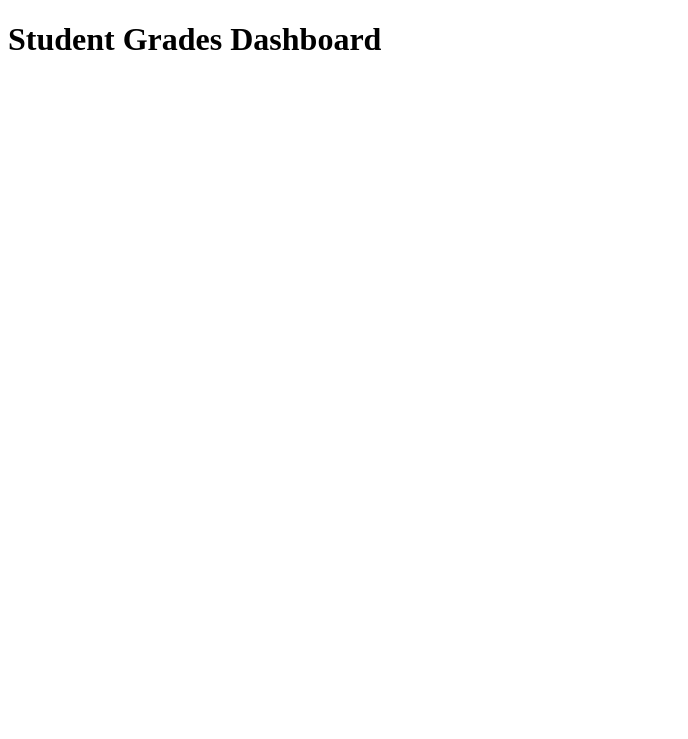
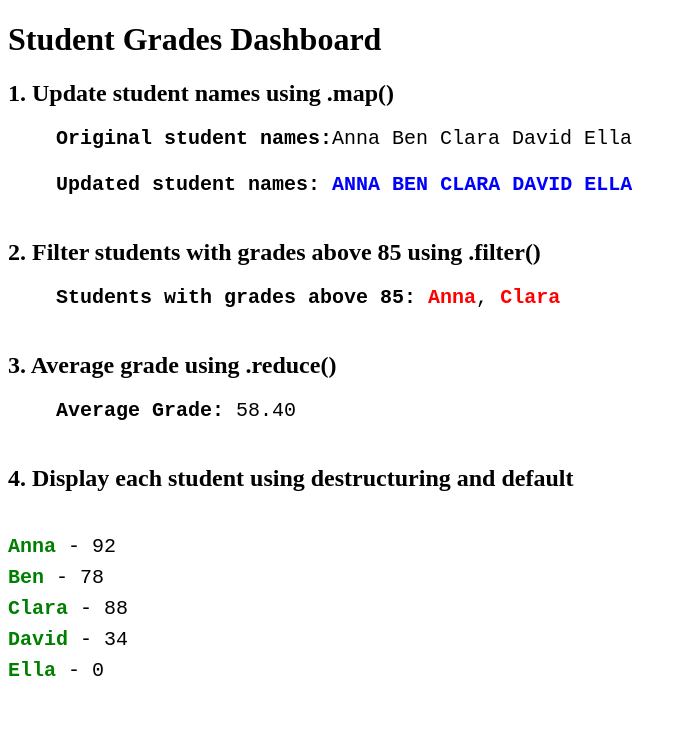
Before and after one commit to janethcajara/JavaScript-ES6-Mini-Projects, a plain HTML site: page 01-student-grades-dashboard/index.html in a window 1280 px wide. Shown: the whole page, without its empty margins (0-688 px from the left). Drawn offline with Linux system fonts and the light colour scheme.

Commit message:
starter pack

```diff
--- a/01-student-grades-dashboard/index.html
+++ b/01-student-grades-dashboard/index.html
@@ -3,9 +3,41 @@
 <head>
   <meta charset="UTF-8" />
   <title>Student Grades Dashboard</title>
+  <style>
+    /* Make font size larger for all sections */
+    pre {
+      font-size: 20px;
+    }
+  </style>
 </head>
 <body>
   <h1>Student Grades Dashboard</h1>
+
+  <!-- Task 1 -->
+  <h2>1. Update student names using .map()</h2>
+  <pre id="task1">
+    <strong>Original student names:</strong>Anna Ben Clara David Ella<br>
+    <strong>Updated student names:</strong> <span id="task1-names"></span>
+  </pre>
+
+  <!-- Task 2 -->
+  <h2>2. Filter students with grades above 85 using .filter()</h2>
+  <pre id="task2">
+    <strong>Students with grades above 85:</strong> <span id="task2-list"></span>
+  </pre>
+
+  <!-- Task 3 -->
+  <h2>3. Average grade using .reduce()</h2>
+  <pre id="task3">
+    <strong>Average Grade:</strong> <span id="task3-value"></span>
+  </pre>
+
+  <!-- Task 4 -->
+  <h2>4. Display each student using destructuring and default</h2>
+  <pre id="task4">
+    <span id="task4-list"></span>
+  </pre>
+
   <script src="script.js"></script>
 </body>
 </html>
--- a/01-student-grades-dashboard/script.js
+++ b/01-student-grades-dashboard/script.js
@@ -1,39 +1,57 @@
+// Define students array
 const students = [
   { name: "Anna", grade: 92 },
   { name: "Ben", grade: 78 },
   { name: "Clara", grade: 88 },
-  { name: "David", grade: 84 },
-  { name: "Ella" } // no grade, will use default
+  { name: "David", grade: 34 },
+  { name: "Ella" } // no grade, defaults to 0
 ];
 
-// 1. Display all student names in uppercase
-console.log("All student names in uppercase:");
-students.forEach(student => {
-  console.log(student.name.toUpperCase());
-});
+// Helper function to style names (bold + color)
+function styleName(name, color) {
+  return `<span style="color:${color}; font-weight:bold;">${name}</span>`;
+}
 
-// 2. Filter and display students with grade ≥ 85
-const topStudents = students.filter(student => (student.grade ?? 0) >= 85);
-console.log("\nStudents with grade ≥ 85:");
-topStudents.forEach(student => {
-  console.log(student.name);
-});
+// 1. Update student names using .map()
+const originalNames = students.map(student => student.name).join(' ');
+const updatedNamesHTML = students
+  .map(student => `<strong style="color:blue;">${student.name.toUpperCase()}</strong>`)
+  .join(' ');
 
-// 3. Calculate the average grade using reduce()
+// Insert the updated names into the HTML
+document.getElementById('task1-names').innerHTML = updatedNamesHTML;
+
+// 2. Filter students with grades above 85
+const studentsAbove85 = students.filter(student => (student.grade ?? 0) > 85);
+const namesAbove85 = studentsAbove85
+  .map(s => styleName(s.name, 'red'))
+  .join(', ');
+
+// Insert into HTML
+document.getElementById('task2-list').innerHTML = namesAbove85;
+
+// 3. Calculate average grade
 const totalGrades = students.reduce(
   (sum, student) => sum + (student.grade ?? 0),
   0
 );
 const averageGrade = totalGrades / students.length;
-console.log(`\nAverage grade: ${averageGrade.toFixed(2)}`);
 
-// 4. Function to display student info with destructuring and default value
+// Insert into HTML
+document.getElementById('task3-value').textContent = averageGrade.toFixed(2);
+
+// 4. Display each student info with destructuring and default
 function displayStudent({ name, grade = 0 }) {
-  return `Student: ${name}, Grade: ${grade}`;
+  return `${name}-Grade: ${grade}`;
 }
 
-// Demonstrate the function
-console.log("\nFormatted student info:");
-students.forEach(student => {
-  console.log(displayStudent(student));
-});
+// Build the list HTML
+const studentDetailsHTML = students
+  .map(s => {
+    const { name, grade = 0 } = s;
+    return `<div style="margin-bottom:8px;">${styleName(name, 'green')} - ${grade}</div>`;
+  })
+  .join('');
+
+// Insert into HTML
+document.getElementById('task4-list').innerHTML = studentDetailsHTML;
```
